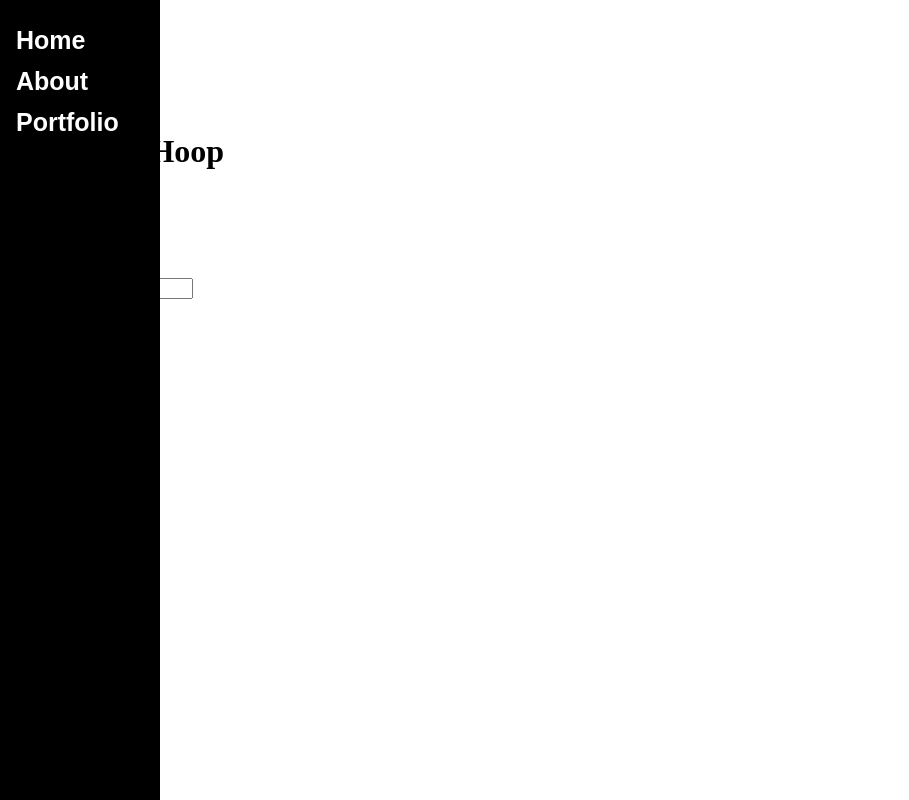
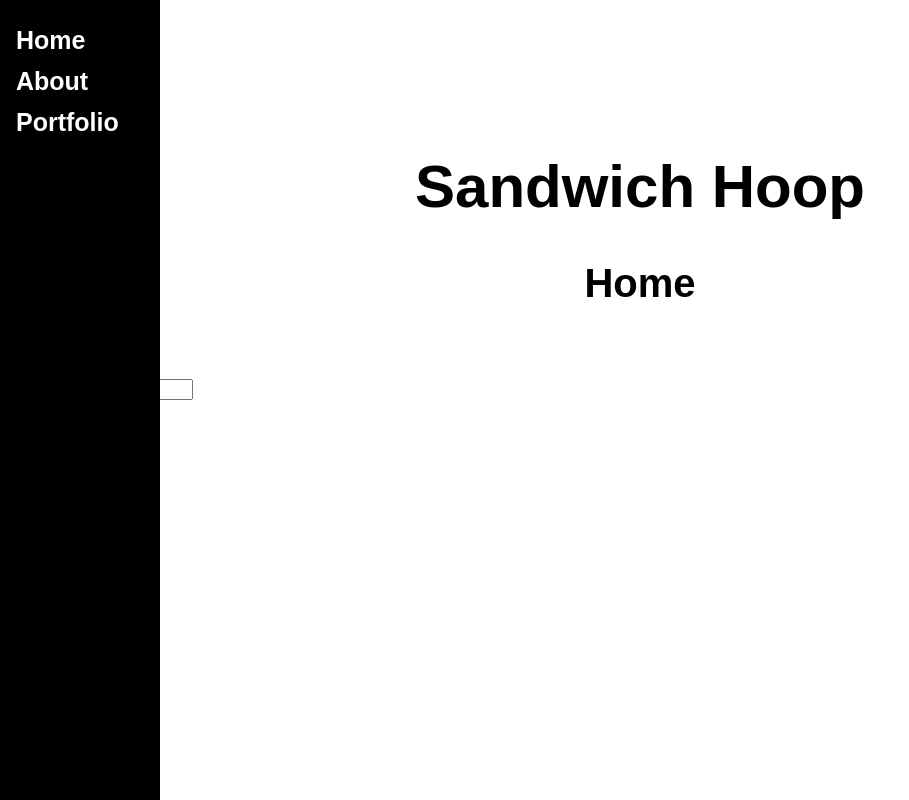
Before and after one commit to Sandwich-Hoop/Sandwich-Hoop.github.io, a PHP site: page / in a window 1280 px wide. Shown: the whole page, without its empty margins (0-909 px from the left). Run offline with PHP 8.4, Linux system fonts and the light colour scheme; grey boxes are pictures that could not be loaded.

Commit message:
Update index.css

```diff
--- a/index.css
+++ b/index.css
@@ -1,7 +1,20 @@
 body {
   background-color: white;
 }
-
+h1{
+    color: black;
+  text-align: center;
+  font-family: Arial, sans-serif;
+  font-size: 60px;
+  font-weight: bold;
+  }
+h2{
+    color: black;
+  text-align: center;
+  font-family: Arial, sans-serif;
+  font-size: 40px;
+  font-weight: bold;
+  }
 
 
 
```
